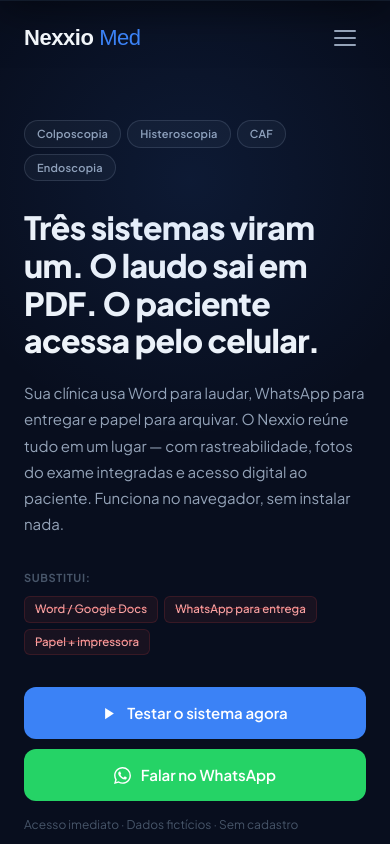
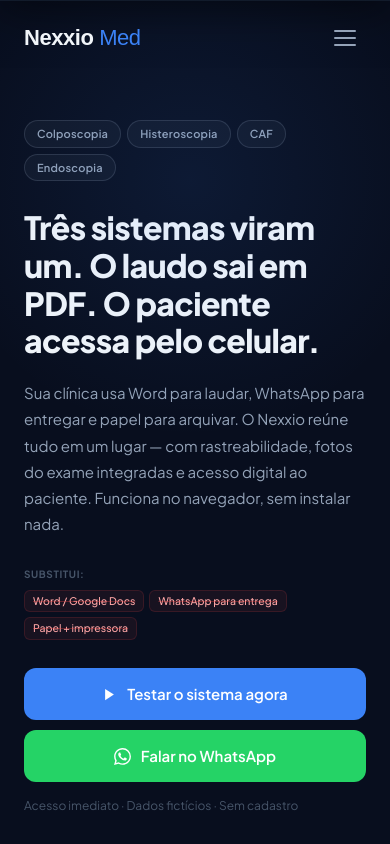
Before and after one commit to CordeiroZ/nexxio-site, a React (Vite) app: page / in a window 390 px wide. Shown: the top 844 px of the page. Built offline with nearby package versions, Linux system fonts and the light colour scheme.

Commit message:
feat: schema.org seo + hero mobile substitui compacto

```diff
--- a/index.html
+++ b/index.html
@@ -2,7 +2,7 @@
 <html lang="pt-BR">
   <head>
     <meta charset="UTF-8" />
-    <link rel="icon" type="image/svg+xml" href="/nexxio-icone-fundo-branco.svg" />
+    <link rel="icon" type="image/svg+xml" href="/nexxio-icone-fundo-preto.svg" />
     <meta name="viewport" content="width=device-width, initial-scale=1.0" />
     <meta name="description" content="Nexxio Med — Sistema de gestão clínica completo para day clinics e clínicas estéticas. Laudos digitais, portal do paciente, LGPD. Agende uma demo." />
     <meta name="theme-color" content="#080e1e" />
@@ -10,6 +10,67 @@
     <link rel="preconnect" href="https://fonts.googleapis.com" />
     <link rel="preconnect" href="https://fonts.gstatic.com" crossorigin />
     <link href="https://fonts.googleapis.com/css2?family=Plus+Jakarta+Sans:ital,wght@0,300;0,400;0,500;0,600;0,700;0,800;1,400&display=swap" rel="stylesheet" />
+    <script type="application/ld+json">
+    {
+      "@context": "https://schema.org",
+      "@graph": [
+        {
+          "@type": "Organization",
+          "@id": "https://nexxiomed.com.br/#organization",
+          "name": "Nexxio Med",
+          "alternateName": "Nexxiomed",
+          "url": "https://nexxiomed.com.br",
+          "logo": "https://nexxiomed.com.br/nexxio-icone-fundo-preto.svg",
+          "description": "Sistema de gestão clínica para day clinics e clínicas estéticas. Laudos digitais, portal do paciente e conformidade com LGPD.",
+          "foundingLocation": {
+            "@type": "Place",
+            "addressCountry": "BR"
+          },
+          "contactPoint": {
+            "@type": "ContactPoint",
+            "contactType": "sales",
+            "email": "contato@nexxiomed.com.br"
+          },
+          "sameAs": [
+            "https://app.nexxiomed.com.br"
+          ]
+        },
+        {
+          "@type": "SoftwareApplication",
+          "@id": "https://nexxiomed.com.br/#software",
+          "name": "Nexxio Med",
+          "applicationCategory": "BusinessApplication",
+          "applicationSubCategory": "Gestão de Clínicas Médicas",
+          "operatingSystem": "Web",
+          "url": "https://nexxiomed.com.br",
+          "description": "Plataforma SaaS de gestão clínica com laudos digitais, portal do paciente, controle de usuários e conformidade LGPD para day clinics e clínicas estéticas.",
+          "offers": {
+            "@type": "Offer",
+            "priceCurrency": "BRL",
+            "availability": "https://schema.org/InStock"
+          },
+          "publisher": {
+            "@id": "https://nexxiomed.com.br/#organization"
+          }
+        },
+        {
+          "@type": "WebSite",
+          "@id": "https://nexxiomed.com.br/#website",
+          "url": "https://nexxiomed.com.br",
+          "name": "Nexxio Med",
+          "description": "Sistema de gestão clínica completo para day clinics e clínicas estéticas.",
+          "publisher": {
+            "@id": "https://nexxiomed.com.br/#organization"
+          },
+          "potentialAction": {
+            "@type": "SearchAction",
+            "target": "https://nexxiomed.com.br/?s={search_term_string}",
+            "query-input": "required name=search_term_string"
+          }
+        }
+      ]
+    }
+    </script>
   </head>
   <body>
     <div id="root"></div>
--- a/src/components/Hero.css
+++ b/src/components/Hero.css
@@ -19,7 +19,7 @@
 .hero__inner {
   display: flex;
   flex-direction: column;
-  gap: 56px;
+  gap: 80px;
 }
 
 /* ── Copy ── */
@@ -71,32 +71,31 @@
 /* "Replaces" row */
 .hero__replaces {
   display: flex;
-  align-items: flex-start;
-  gap: 10px;
-  margin-bottom: 32px;
+  align-items: center;
+  gap: 8px;
+  margin-bottom: 28px;
   flex-wrap: wrap;
 }
 
 .hero__replaces-label {
-  font-size: 11px;
+  font-size: 10px;
   font-weight: 700;
   text-transform: uppercase;
   letter-spacing: 0.06em;
   color: var(--text-faint);
-  padding-top: 3px;
   white-space: nowrap;
 }
 
 .hero__replaces-chips {
   display: flex;
   flex-wrap: wrap;
-  gap: 6px;
+  gap: 5px;
 }
 
 .tool-chip {
-  font-size: 11.5px;
+  font-size: 10.5px;
   font-weight: 500;
-  padding: 3px 10px;
+  padding: 2px 8px;
   border-radius: 6px;
   background: rgba(239, 68, 68, 0.07);
   border: 1px solid rgba(239, 68, 68, 0.15);
```
Also changed, not shown: public/nexxio-icone-fundo-preto.svg.
